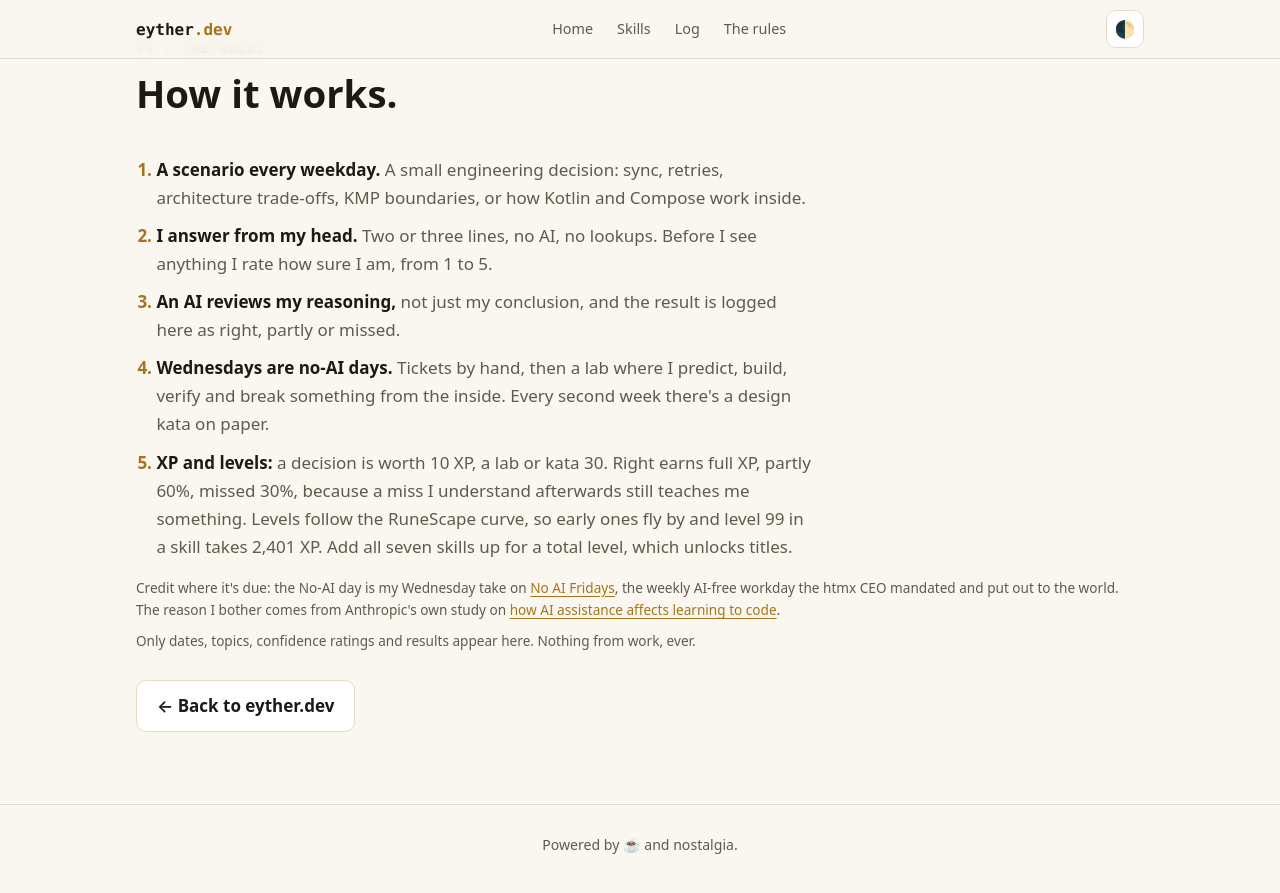
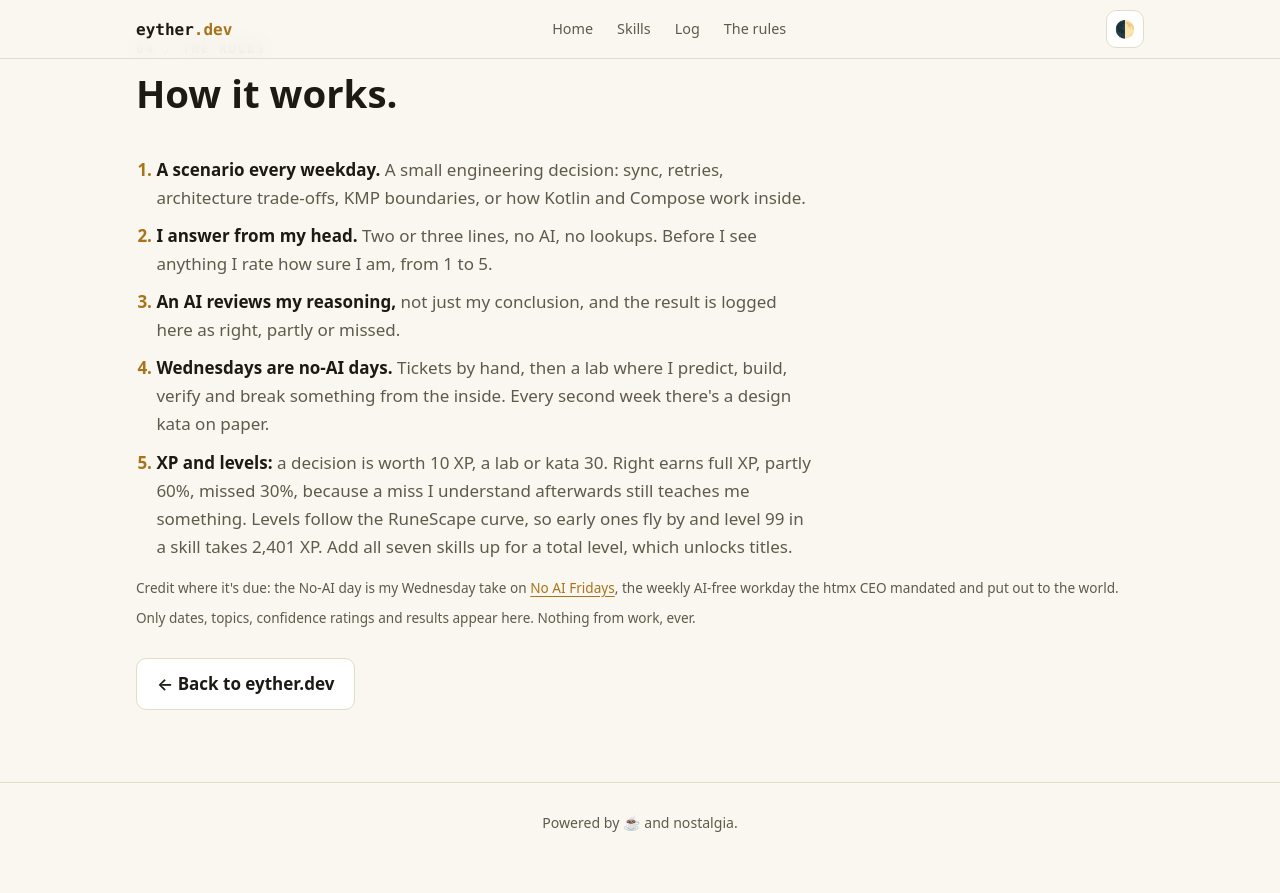
Before and after one commit to ruialmeida51/ruialmeida51.github.io, a Jekyll site: the page grind/index.html, which Jekyll copies as it is, in a window 1280 px wide and 900 px high, scrolled down 2378 px. Shown: the top 893 px of the window. Built offline with Jekyll 4.4.1, drawn with Linux system fonts in a browser that asks for light colours.

Commit message:
Credit note: only No AI Fridays
Co-Authored-By: Claude Sonnet 5.5 <noreply@anthropic.com>
Claude-Session: https://claude.ai/code/session_013na7oyqEJPgixjtdLD1kwK

```diff
--- a/grind/index.html
+++ b/grind/index.html
@@ -118,7 +118,7 @@
 				<li><b>Wednesdays are no-AI days.</b> Tickets by hand, then a lab where I predict, build, verify and break something from the inside. Every second week there's a design kata on paper.</li>
 				<li><b>XP and levels:</b> a decision is worth 10 XP, a lab or kata 30. Right earns full XP, partly 60%, missed 30%, because a miss I understand afterwards still teaches me something. Levels follow the RuneScape curve, so early ones fly by and level 99 in a skill takes 2,401 XP. Add all seven skills up for a total level, which unlocks titles.</li>
 			</ol>
-			<p class="gr-note">Credit where it's due: the No-AI day is my Wednesday take on <a href="https://noaifridays.com/" rel="noopener">No AI Fridays</a>, the weekly AI-free workday the htmx CEO mandated and put out to the world. The reason I bother comes from Anthropic's own study on <a href="https://www.anthropic.com/research/AI-assistance-coding-skills" rel="noopener">how AI assistance affects learning to code</a>.</p>
+			<p class="gr-note">Credit where it's due: the No-AI day is my Wednesday take on <a href="https://noaifridays.com/" rel="noopener">No AI Fridays</a>, the weekly AI-free workday the htmx CEO mandated and put out to the world.</p>
 				<p class="gr-note">Only dates, topics, confidence ratings and results appear here. Nothing from work, ever.</p>
 			<p class="cv-line"><a class="btn" href="../">← Back to eyther.dev</a></p>
 		</div>
```
